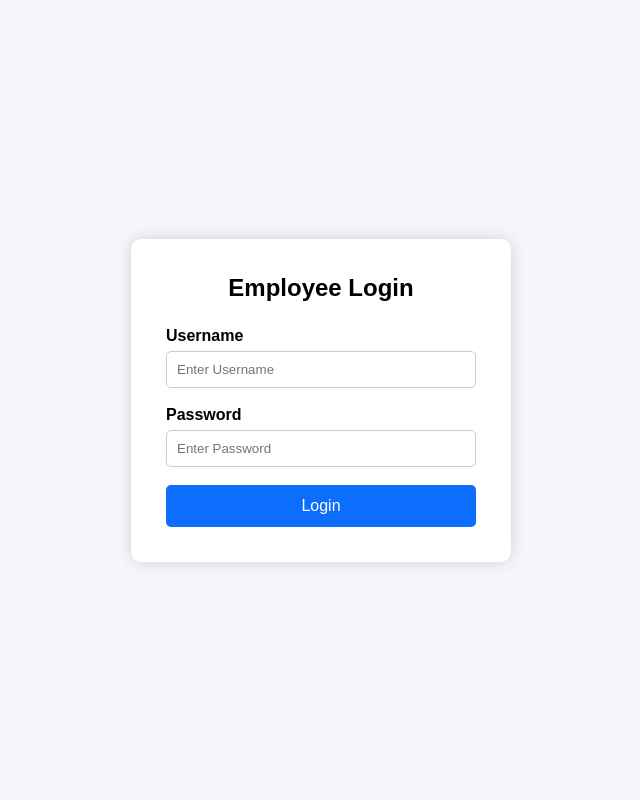
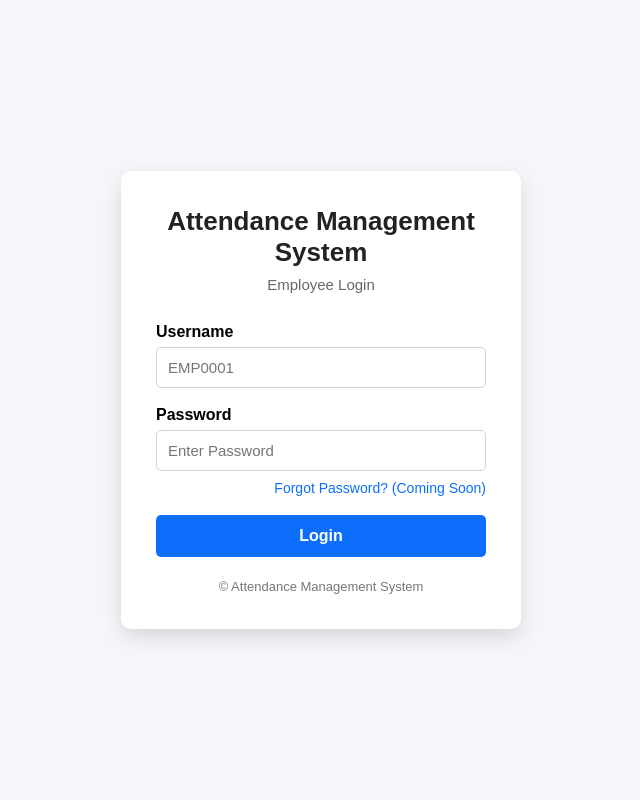
Before and after one commit to gaurav123-code/Attendance-Management-System, a Django app: page /login/ in a window 1280 px wide. Shown: the whole page, without its empty margins (319-959 px from the left). Run offline with Django 5.2, Linux system fonts and the light colour scheme.

Commit message:
Update login.html

```diff
--- a/templates/registration/login.html
+++ b/templates/registration/login.html
@@ -1,106 +1,206 @@
 <!DOCTYPE html>
 <html lang="en">
+
 <head>
+
     <meta charset="UTF-8">
-    <meta name="viewport" content="width=device-width, initial-scale=1.0">
-    <title>Employee Login</title>
+
+    <meta
+        name="viewport"
+        content="width=device-width, initial-scale=1.0"
+    >
+
+    <title>Attendance Management System | Login</title>
 
     <style>
-        *{
-            margin:0;
-            padding:0;
-            box-sizing:border-box;
-            font-family:Arial, Helvetica, sans-serif;
+
+        * {
+            margin: 0;
+            padding: 0;
+            box-sizing: border-box;
+            font-family: Arial, Helvetica, sans-serif;
         }
 
-        body{
-            background:#f4f6f9;
-            display:flex;
-            justify-content:center;
-            align-items:center;
-            height:100vh;
+        body {
+            background: #f4f6f9;
+            display: flex;
+            justify-content: center;
+            align-items: center;
+            min-height: 100vh;
+            padding: 20px;
         }
 
-        .login-card{
-            width:380px;
-            background:white;
-            padding:35px;
-            border-radius:10px;
-            box-shadow:0 0 15px rgba(0,0,0,.15);
+        .login-card {
+            width: 100%;
+            max-width: 400px;
+            background: #ffffff;
+            padding: 35px;
+            border-radius: 10px;
+            box-shadow: 0 8px 20px rgba(0, 0, 0, 0.12);
         }
 
-        h2{
-            text-align:center;
-            margin-bottom:25px;
+        h1 {
+            text-align: center;
+            color: #222;
+            font-size: 26px;
+            margin-bottom: 8px;
         }
 
-        label{
-            display:block;
-            margin-bottom:6px;
-            font-weight:bold;
+        .subtitle {
+            text-align: center;
+            color: #666;
+            margin-bottom: 30px;
+            font-size: 15px;
         }
 
-        input{
-            width:100%;
-            padding:10px;
-            margin-bottom:18px;
-            border:1px solid #ccc;
-            border-radius:5px;
+        .message {
+            padding: 12px;
+            margin-bottom: 18px;
+            border-radius: 5px;
+            font-size: 14px;
         }
 
-        button{
-            width:100%;
-            padding:12px;
-            border:none;
-            background:#0d6efd;
-            color:white;
-            border-radius:5px;
-            cursor:pointer;
-            font-size:16px;
+        .error {
+            background: #fdeaea;
+            color: #b02a37;
+            border: 1px solid #f5c2c7;
         }
 
-        button:hover{
-            background:#0b5ed7;
+        .success {
+            background: #e8f5e9;
+            color: #146c43;
+            border: 1px solid #badbcc;
         }
 
-        .errorlist{
-            color:red;
-            margin-bottom:15px;
-            list-style:none;
+        label {
+            display: block;
+            margin-bottom: 6px;
+            font-weight: bold;
         }
+
+        input {
+            width: 100%;
+            padding: 11px;
+            border: 1px solid #ced4da;
+            border-radius: 5px;
+            margin-bottom: 18px;
+            font-size: 15px;
+        }
+
+        input:focus {
+            outline: none;
+            border-color: #0d6efd;
+        }
+
+        button {
+            width: 100%;
+            padding: 12px;
+            border: none;
+            border-radius: 5px;
+            background: #0d6efd;
+            color: white;
+            font-size: 16px;
+            font-weight: bold;
+            cursor: pointer;
+        }
+
+        button:hover {
+            background: #0b5ed7;
+        }
+
+        .footer {
+            margin-top: 22px;
+            text-align: center;
+            font-size: 13px;
+            color: #777;
+        }
+
+        .forgot-password {
+            text-align: right;
+            margin-top: -10px;
+            margin-bottom: 18px;
+        }
+
+        .forgot-password span {
+            color: #0d6efd;
+            font-size: 14px;
+        }
+
     </style>
+
 </head>
+
 <body>
 
 <div class="login-card">
 
-    <h2>Employee Login</h2>
+    <h1>Attendance Management System</h1>
+
+    <p class="subtitle">
+        Employee Login
+    </p>
+
+    {% if messages %}
+
+        {% for message in messages %}
+
+            <div class="message {{ message.tags }}">
+                {{ message }}
+            </div>
+
+        {% endfor %}
+
+    {% endif %}
 
     {% if form.errors %}
-        <ul class="errorlist">
-            <li>Invalid username or password.</li>
-        </ul>
+
+        <div class="message error">
+            Invalid username or password.
+        </div>
+
     {% endif %}
 
     <form method="post">
 
         {% csrf_token %}
 
-        <label>Username</label>
+        {% if next %}
+            <input
+                type="hidden"
+                name="next"
+                value="{{ next }}"
+            >
+        {% endif %}
+
+        <label for="username">
+            Username
+        </label>
+
         <input
+            id="username"
             type="text"
             name="username"
-            placeholder="Enter Username"
+            placeholder="EMP0001"
+            autocomplete="username"
             required
         >
 
-        <label>Password</label>
+        <label for="password">
+            Password
+        </label>
+
         <input
+            id="password"
             type="password"
             name="password"
             placeholder="Enter Password"
+            autocomplete="current-password"
             required
         >
+
+        <div class="forgot-password">
+            <span>Forgot Password? (Coming Soon)</span>
+        </div>
 
         <button type="submit">
             Login
@@ -108,7 +208,12 @@
 
     </form>
 
+    <div class="footer">
+        © Attendance Management System
+    </div>
+
 </div>
 
 </body>
+
 </html>
```
